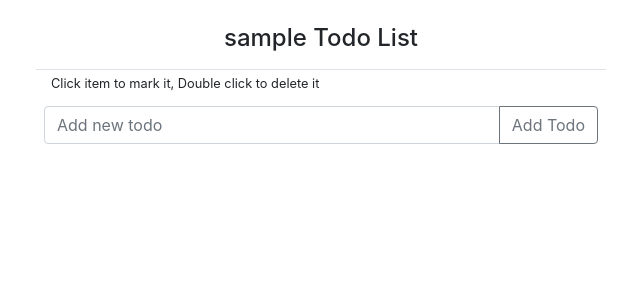
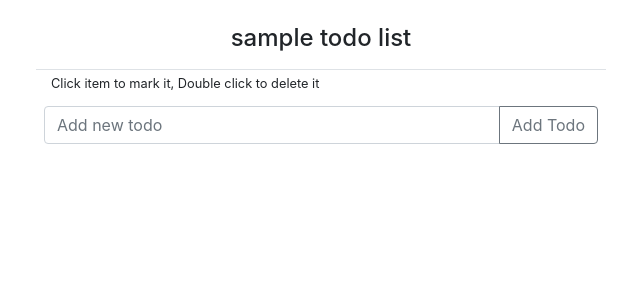
Before and after one commit to pechavarriaa/Tcp_Python-Server_Kotlin-Android-Client, a Flask app: page / in a window 1280 px wide. Shown: the part 56-356 px from the top of the page, without its empty margins (319-959 px from the left). Run offline with Flask 2, Linux system fonts and the light colour scheme; the visitor is signed in with stand-in values (Sample User, id 1); data comes from the database, SQL or seed files in the repository; data that the repository does not hold is empty; parts of the project's set-up code (start-up, migrations or seed data) failed here and were passed over; some libraries are stand-ins or nearby versions.

Commit message:
changed title case to lower case on title

```diff
--- a/Server/templates/index.html
+++ b/Server/templates/index.html
@@ -103,7 +103,7 @@
 </div>
 <!-- add todo list here -->
 <div class="row justify-content-center" style="text-align: center;">
-    <h4 class="col-lg-8 col-md-10 col-12">{{user}} Todo List</h4>
+    <h4 class="col-lg-8 col-md-10 col-12">{{user}} todo list</h4>
     <div class="border-top col-lg-6 col-md-8 col-10 mt-2" style="text-align: start;">
         <small>Click item to mark it, Double click to delete it</small>
     </div>
```
